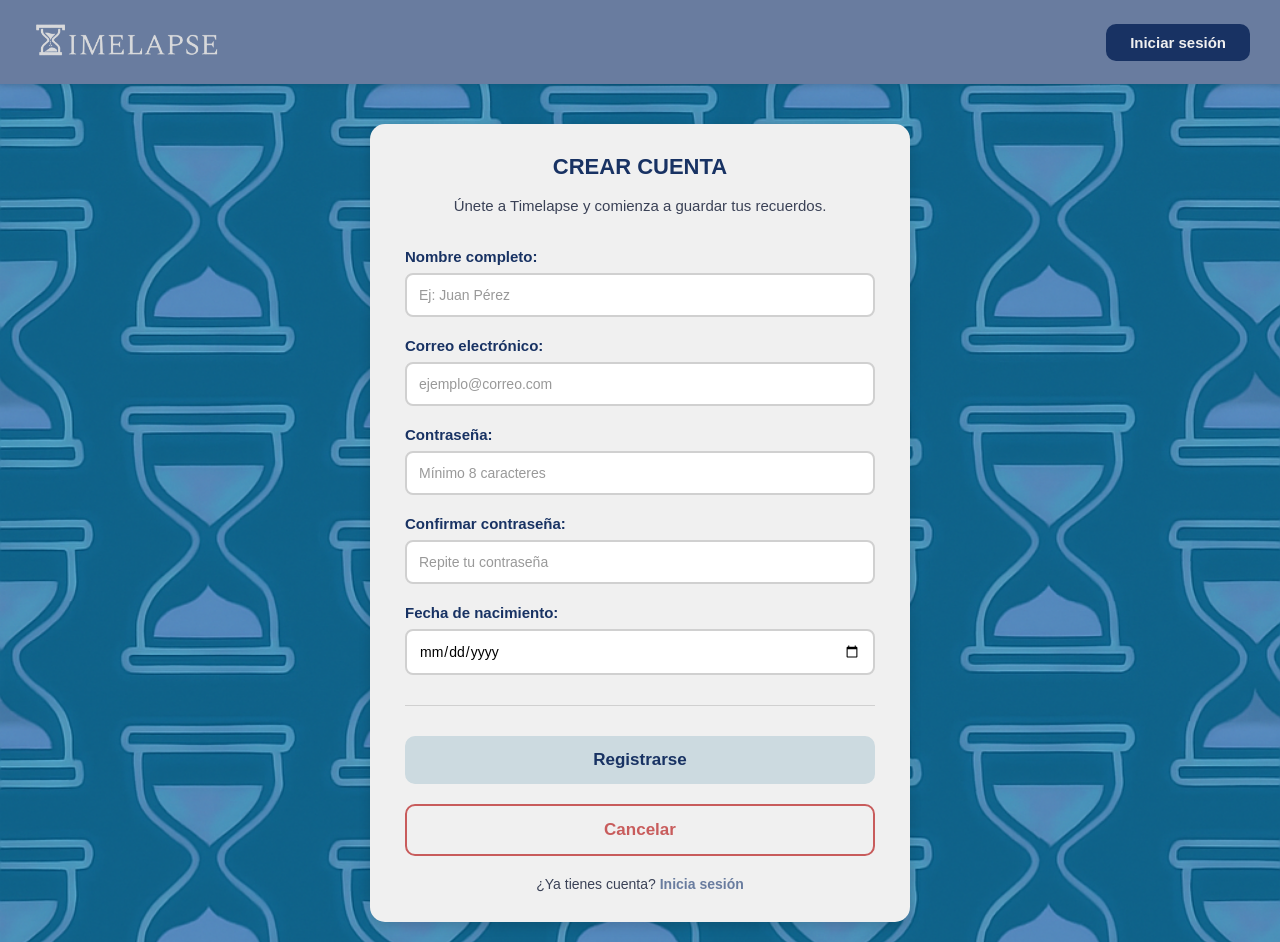
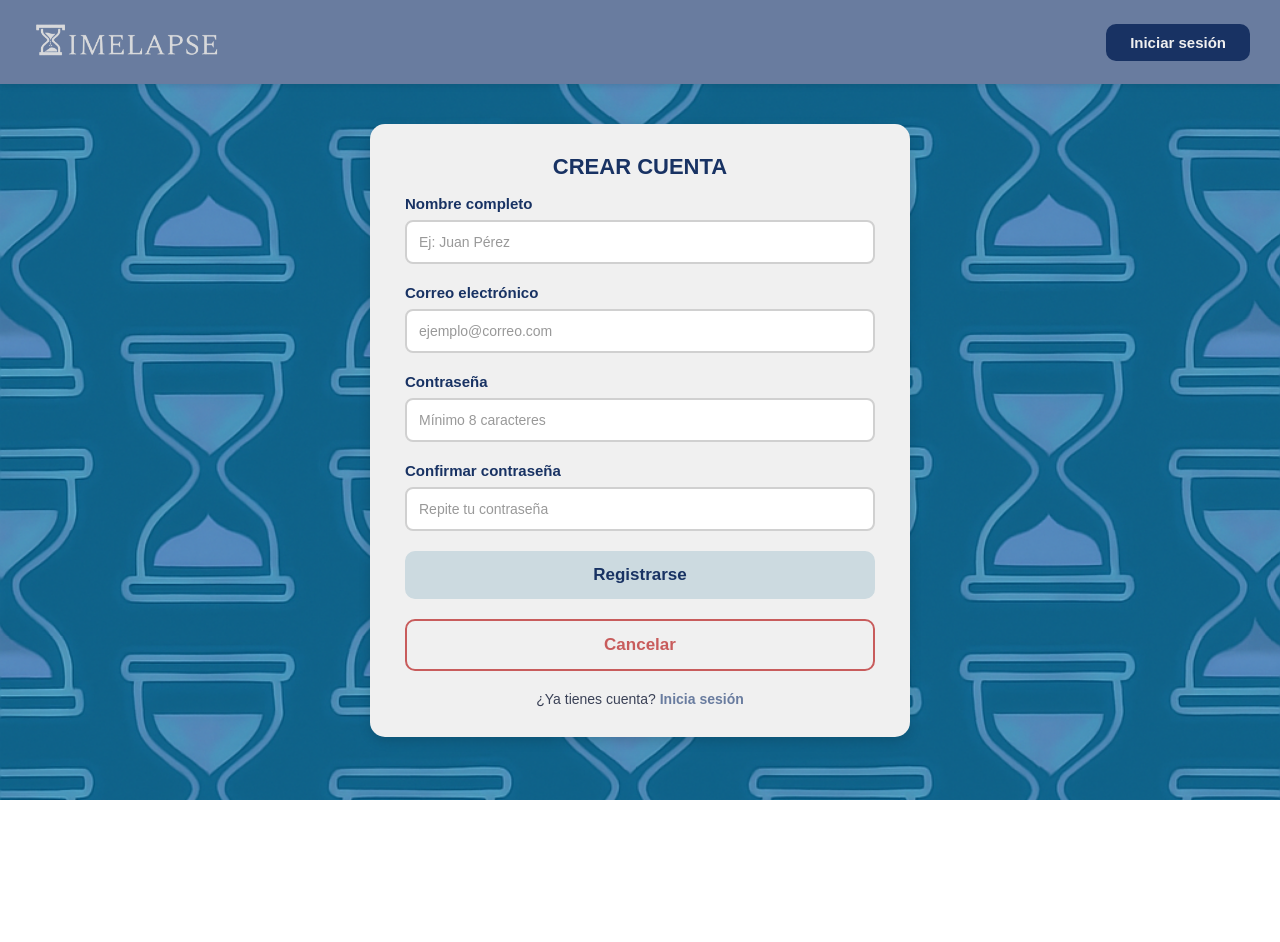
Before and after one commit to DiegoLanda26950/Oliver, a Vue app in the folder timelapse-vue/: page /registro in a window 1280 px wide. After the commit the page ends 800 px from the top, so only its background shows below. Built offline with nearby package versions, Linux system fonts and the light colour scheme; the HTML template or start-up script is replaced by a standard one.

Commit message:
Add files via upload

```diff
--- a/timelapse-vue/src/views/LoginView.vue
+++ b/timelapse-vue/src/views/LoginView.vue
@@ -1,7 +1,6 @@
 <template>
   <div class="page">
     <AppHeader variant="public" logo-link="/" />
-
     <main class="page__main page__main--login">
       <section class="card card--login">
         <h1 class="login__title">BIENVENIDO A<br />TIMELAPSE</h1>
@@ -9,20 +8,20 @@
 
         <form class="form form--login" @submit.prevent="handleLogin">
           <div class="form__group">
-            <label for="email" class="form__label">Correo electrónico</label>
-            <input v-model="form.email" type="email" id="email" class="form__input" placeholder="tu@email.com" required />
+            <label class="form__label">Correo electrónico</label>
+            <input v-model="email" type="email" class="form__input" placeholder="tu@email.com" required />
           </div>
           <div class="form__group">
-            <label for="password" class="form__label">Contraseña</label>
-            <input v-model="form.password" type="password" id="password" class="form__input" placeholder="••••••••" required />
+            <label class="form__label">Contraseña</label>
+            <input v-model="password" type="password" class="form__input" placeholder="••••••••" required />
           </div>
-          <a href="#" class="login__forgot">¿Olvidaste tu contraseña?</a>
-          <button type="submit" class="btn btn--submit btn--login">Iniciar sesión</button>
+
+          <p v-if="error" style="color:#C85C5C; font-size:14px; text-align:center">{{ error }}</p>
+
+          <button type="submit" class="btn btn--submit btn--login">
+            {{ loading ? 'Cargando...' : 'Iniciar sesión' }}
+          </button>
         </form>
-
-        <div class="login__divider">
-          <span class="login__divider-text">o</span>
-        </div>
 
         <p class="login__register">
           ¿No tienes cuenta?
@@ -30,21 +29,33 @@
         </p>
       </section>
     </main>
-
     <AppFooter />
   </div>
 </template>
 
 <script setup lang="ts">
-import { reactive } from 'vue'
+import { ref } from 'vue'
 import { RouterLink, useRouter } from 'vue-router'
 import AppHeader from '@/components/AppHeader.vue'
 import AppFooter from '@/components/AppFooter.vue'
+import { login } from '@/services/auth'
 
 const router = useRouter()
-const form = reactive({ email: '', password: '' })
+const email = ref('')
+const password = ref('')
+const loading = ref(false)
+const error = ref('')
 
-function handleLogin() {
-  router.push('/home')
+async function handleLogin() {
+  loading.value = true
+  error.value = ''
+  try {
+    await login(email.value, password.value)
+    router.push('/home')
+  } catch (e: any) {
+    error.value = e.message
+  } finally {
+    loading.value = false
+  }
 }
 </script>
--- a/timelapse-vue/src/views/RegisterView.vue
+++ b/timelapse-vue/src/views/RegisterView.vue
@@ -1,43 +1,37 @@
 <template>
   <div class="page">
     <AppHeader variant="public" logo-link="/" />
-
     <main class="page__main">
       <section class="card card--form">
         <h1 class="card__title card__title--main">CREAR CUENTA</h1>
-        <p class="card__subtitle card__subtitle--main">
-          Únete a Timelapse y comienza a guardar tus recuerdos.
-        </p>
 
         <form class="form" @submit.prevent="handleRegister">
           <div class="form__group">
-            <label for="nombre" class="form__label">Nombre completo:</label>
-            <input v-model="form.nombre" type="text" id="nombre" class="form__input" placeholder="Ej: Juan Pérez" required />
+            <label class="form__label">Nombre completo</label>
+            <input v-model="nombre" type="text" class="form__input" placeholder="Ej: Juan Pérez" required />
           </div>
           <div class="form__group">
-            <label for="email" class="form__label">Correo electrónico:</label>
-            <input v-model="form.email" type="email" id="email" class="form__input" placeholder="ejemplo@correo.com" required />
+            <label class="form__label">Correo electrónico</label>
+            <input v-model="email" type="email" class="form__input" placeholder="ejemplo@correo.com" required />
           </div>
           <div class="form__group">
-            <label for="password" class="form__label">Contraseña:</label>
-            <input v-model="form.password" type="password" id="password" class="form__input" placeholder="Mínimo 8 caracteres" required />
+            <label class="form__label">Contraseña</label>
+            <input v-model="password" type="password" class="form__input" placeholder="Mínimo 8 caracteres" required />
           </div>
           <div class="form__group">
-            <label for="confirm-password" class="form__label">Confirmar contraseña:</label>
-            <input v-model="form.confirmPassword" type="password" id="confirm-password" class="form__input" placeholder="Repite tu contraseña" required />
-          </div>
-          <div class="form__group">
-            <label for="fecha-nac" class="form__label">Fecha de nacimiento:</label>
-            <input v-model="form.fechaNac" type="date" id="fecha-nac" class="form__input" required />
+            <label class="form__label">Confirmar contraseña</label>
+            <input v-model="confirmPassword" type="password" class="form__input" placeholder="Repite tu contraseña" required />
           </div>
 
-          <hr class="form__separator" />
+          <p v-if="error" style="color:#C85C5C; font-size:14px; text-align:center">{{ error }}</p>
 
-          <button type="submit" class="btn btn--submit">Registrarse</button>
+          <button type="submit" class="btn btn--submit">
+            {{ loading ? 'Cargando...' : 'Registrarse' }}
+          </button>
           <RouterLink to="/" class="btn btn--cancel">Cancelar</RouterLink>
         </form>
 
-        <p class="welcome__text" style="margin-top: 20px">
+        <p class="welcome__text" style="margin-top:20px">
           ¿Ya tienes cuenta?
           <RouterLink to="/iniciar-sesion" class="link">Inicia sesión</RouterLink>
         </p>
@@ -47,14 +41,33 @@
 </template>
 
 <script setup lang="ts">
-import { reactive } from 'vue'
+import { ref } from 'vue'
 import { RouterLink, useRouter } from 'vue-router'
 import AppHeader from '@/components/AppHeader.vue'
+import { register } from '@/services/auth'
 
 const router = useRouter()
-const form = reactive({ nombre: '', email: '', password: '', confirmPassword: '', fechaNac: '' })
+const nombre = ref('')
+const email = ref('')
+const password = ref('')
+const confirmPassword = ref('')
+const loading = ref(false)
+const error = ref('')
 
-function handleRegister() {
-  router.push('/home')
+async function handleRegister() {
+  error.value = ''
+  if (password.value !== confirmPassword.value) {
+    error.value = 'Las contraseñas no coinciden'
+    return
+  }
+  loading.value = true
+  try {
+    await register(nombre.value, email.value, password.value)
+    router.push('/home')
+  } catch (e: any) {
+    error.value = e.message
+  } finally {
+    loading.value = false
+  }
 }
 </script>
```
